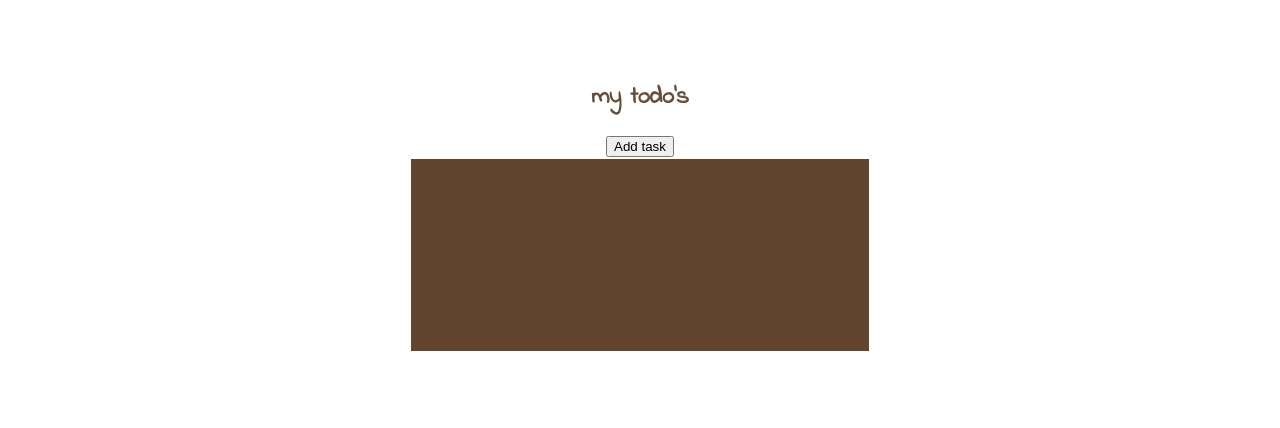
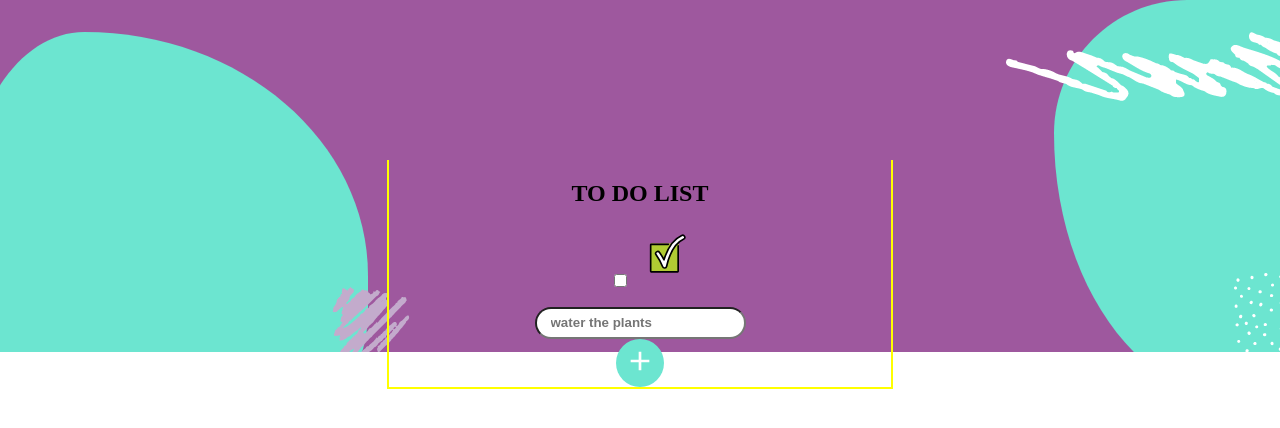
Before and after one commit to Desmends27/my_todos, a plain HTML site: page index.html in a window 1280 px wide. Drawn offline with Linux system fonts and the light colour scheme.

Commit message:
weird behaviour

```diff
--- a/index.html
+++ b/index.html
@@ -8,18 +8,39 @@
 
 </head>
 <body>
-  <div class="container">
-    <h2 class="header">my todo's</h2>
-    <div class="tasks_container">
-    </div>
-    <div class="add">
-        <button>Add task</button>
-    </div>
-    <div class="notes">
-        <div class="textarea">
+  <main>
+    <form action="POST">
+      <h2 class="header">TO DO LIST</h2>
+      <div class="tasks_container">
+        <ul>
+          <li>
+            <label for="done" class="c-custom-checkbox">
+              <input type="checkbox" name="done">
+              <svg width="60" height="60" viewBox="0 0 72 72" id="emoji" xmlns="http://www.w3.org/2000/svg">
+                <g id="color">
+                  <path fill="#B1CC33" stroke="none" d="M53.1887,52.843H20.5794c-0.3752,0-0.6794-0.2955-0.6794-0.66v-31.68c0-0.3645,0.3042-0.66,0.6794-0.66 h21.5062h1.2918h2.0097h6.6745h1.1271c0.3752,0,0.6794,0.2955,0.6794,0.66v31.68C53.8681,52.5475,53.5639,52.843,53.1887,52.843z"/>
+                  <path fill="#FFFFFF" stroke="none" stroke-linecap="round" stroke-linejoin="round" stroke-miterlimit="10" stroke-width="2" d="M30.66,30.538c-1.85-2.61-6.18-0.11-4.32,2.52c3.19,4.51,5.87,9.25,7.91,14.38c0.84,2.09,4.23,2.65,4.83,0 c2.83-12.6,8.21-27.17,20.68-33c2.91-1.36,0.38-5.67-2.52-4.32c-11.43,5.35-17.68,17.36-21.23,29.25 C34.45,36.318,32.68,33.378,30.66,30.538z"/>
+                  <path fill="none" stroke="#d22f27" stroke-linecap="round" stroke-linejoin="round" stroke-miterlimit="10" stroke-width="2" d="M47.6549,25.4633"/>
+                </g>
+                <g id="hair"/>
+                <g id="skin"/>
+                <g id="skin-shadow"/>
+                <g id="line">
+                  <path fill="none" stroke="#000000" stroke-linecap="round" stroke-linejoin="round" stroke-miterlimit="10" stroke-width="2" d="M53,22.642v30.476c0,0.3645-0.2955,0.66-0.66,0.66H20.66c-0.3645,0-0.66-0.2955-0.66-0.66v-31.68c0-0.3645,0.2955-0.66,0.66-0.66 h20.0814h0.5672"/>
+                  <path fill="none" stroke="#000000" stroke-linecap="round" stroke-linejoin="round" stroke-miterlimit="10" stroke-width="2" d="M30.66,30.538c-1.85-2.61-6.18-0.11-4.32,2.52c3.19,4.51,5.87,9.25,7.91,14.38c0.84,2.09,4.23,2.65,4.83,0 c2.83-12.6,8.21-27.17,20.68-33c2.91-1.36,0.38-5.67-2.52-4.32c-11.43,5.35-17.68,17.36-21.23,29.25 C34.45,36.318,32.68,33.378,30.66,30.538z"/>
+                </g>
+              </svg>
+            </label>
+          </li>
+        </ul>
+        <div class="add_task">
+          <input type="text" name="task" id="task" placeholder="water the plants">
+          <button type="button" class="add_btn">
+              <svg stroke="currentColor" fill="white" stroke-width="0" viewBox="0 0 24 24" height="1.5em" width="1.5em" xmlns="http://www.w3.org/2000/svg"><path d="M19 11h-6V5h-2v6H5v2h6v6h2v-6h6z"></path></svg>
+          </button>
         </div>
-    </div>
-  </div>
+    </form>
+  </main>
   <script src="./script.js">
   </script>
 </body>
--- a/style.css
+++ b/style.css
@@ -1,102 +1,83 @@
-@import url(https://fonts.googleapis.com/css?family=Indie+Flower);
-
-:root{
-    --main-background_color: #ccc
-    --background-color: brown;
-    --mainbg_color: #61452e;
-    --text: #61452e;
-    --task-background: #c3a27f;
-    --header-text: #664e3a;
+*{
+    box-sizing: border-box;
 }
-
-body {
-    background-color: var(--main-background_color);
-    font-family: Indie Flower;
+/*
+    ++++++++++++++
+    GENERIC STYLES
+    ++++++++++++++
+*/
+body{
+    background: url("./imgs/mobile2.png") no-repeat;
+}
+form{
+    width: 70%;
+    margin: auto;
+    display: flex;
+    flex-direction: column;
+    align-items: center;
+    justify-content: center;
+    margin-top: 10rem;
+    text-align: center;
+    border: 2px solid yellow;
+    border-top: none;
+}
+ul{
+    margin: 0 1rem 1rem 0;
+    list-style: none;
+}
+li{
+    margin: 0;
+}
+.header{
+    font-size: 1.5em;
     font-weight: bolder;
-  }
-  .header {
-    color: var(--header-text);
-  }
-.container{
-    margin: auto;
-    min-width: 50%;
-    width: 60%;
-    text-align: center;
-    margin-top: 5em;
 }
-.task{
+/***
+    CUSTOM CHECKBOX STYLES.
+****/
+.customr
+.add_task{
     display: flex;
     align-items: center;
     justify-content: center;
-    gap: 2em;
-    width: 100%;
-    margin: auto;
-    padding: 0;
-    overflow: hidden;
-    margin-bottom: 1em;
-}
-.tasks_container{
-    text-align: center;
-    margin: auto;
-}
-.description{
-    font-size: 2em;
-    margin: 0;
-    color: var(--text);
-    overflow: auto;
-    word-wrap: break-word;
-    background-color: var(--task-background);
-    border-radius: 15px;
-    width: 70%;
-}
-.c-custom-checkbox{
-    display: block;
-    position: relative;
-    cursor: pointer;
-    color: var(--mainbg_color);
-}
-.c-custom-checkbox svg{
-    display: inline-block;
-    vertical-align: middle;
-    margin-bottom: .2em;
-    width: 2em;
-    height: 2em;
-    border: 2px solid var(--mainbg_color);
-    border-radius: 200px;
-    color: black;
-    background-color: var(--mainbg_color);
-}
-.c-custom-checkbox input[type="checkbox"] {
-    opacity: 0;
-    width: 2em;
-    height: 2em;
-    position: absolute;
-    top: 0.1em;
-    left: 0.1em;
-}
-.c-custom-checkbox svg path {
-    transition: stroke-dashoffset .4s linear;
-}
-.c-custom-checkbox input[type="checkbox"]:checked + svg path {
-    stroke-dashoffset: 0;
-    stroke: currentColor;
-}
-.c-custom-checkbox input[type="checkbox"]:checked + svg{
-    text-decoration: line-through;
-}
-.c-custom-checkbox input[type="checkbox"]:focus:not(:focus-visible) + svg {
-    outline: none;
-}
-.notes{
-    background-color:var(--mainbg_color);
-    padding: 6em;
-    width: 35%;
-    margin: auto;
-    border: 200px;
+    gap: 1rem;
 }
 
-@media (min-width: 60em) {
-    .description{
-        max-width: 50%;
+.add_task input{
+    color:rgb(158, 88, 158);
+    padding: 14px;
+    height:0.3em;
+    border-radius: 25px;
+    transition: all 0.7s ease-in-out 0s;
+    font-weight: 600;
+}
+.add_btn{
+    display: block;
+    margin: auto;
+    width: 3rem;
+    height: 3rem;
+    background-color: rgb(108, 229, 208);
+    border-radius: 50%;
+    border: none;
+    cursor: pointer;
+}
+.add_btn svg{
+    width: 2rem;
+    height: 2rem;
+    font-size: 1.5rem;
+    font-weight: 900;
+
+}
+@media (min-width: 40em) {
+    body{
+        background: url("./imgs/pc.png") no-repeat;
     }
 }
+@media (min-width: 60em) {
+    form{
+        width: 40%;
+    }
+    .add_task input{
+        height: 0.7em;
+    }
+}
```
Also changed, not shown: imgs/check-mark-button-svgrepo-com.svg (added), imgs/mobile2.png (added), imgs/pc-2.png (added), imgs/pc.png (added).
